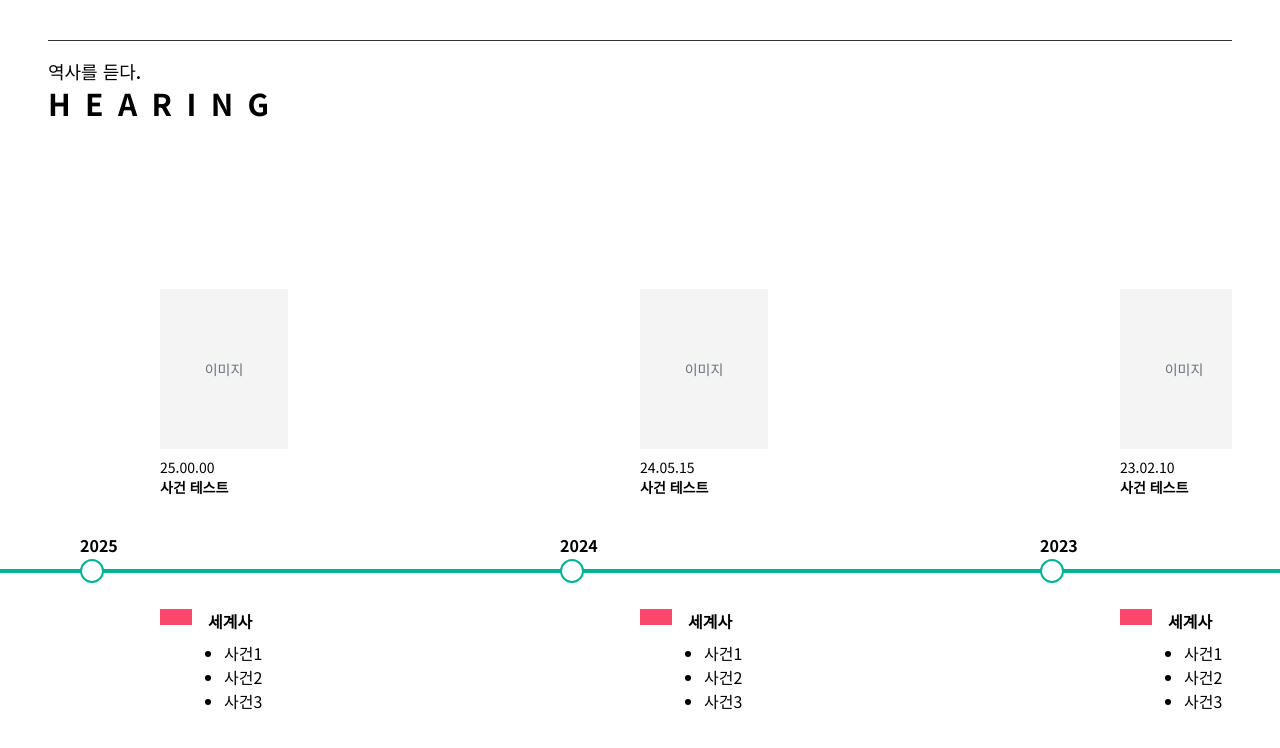
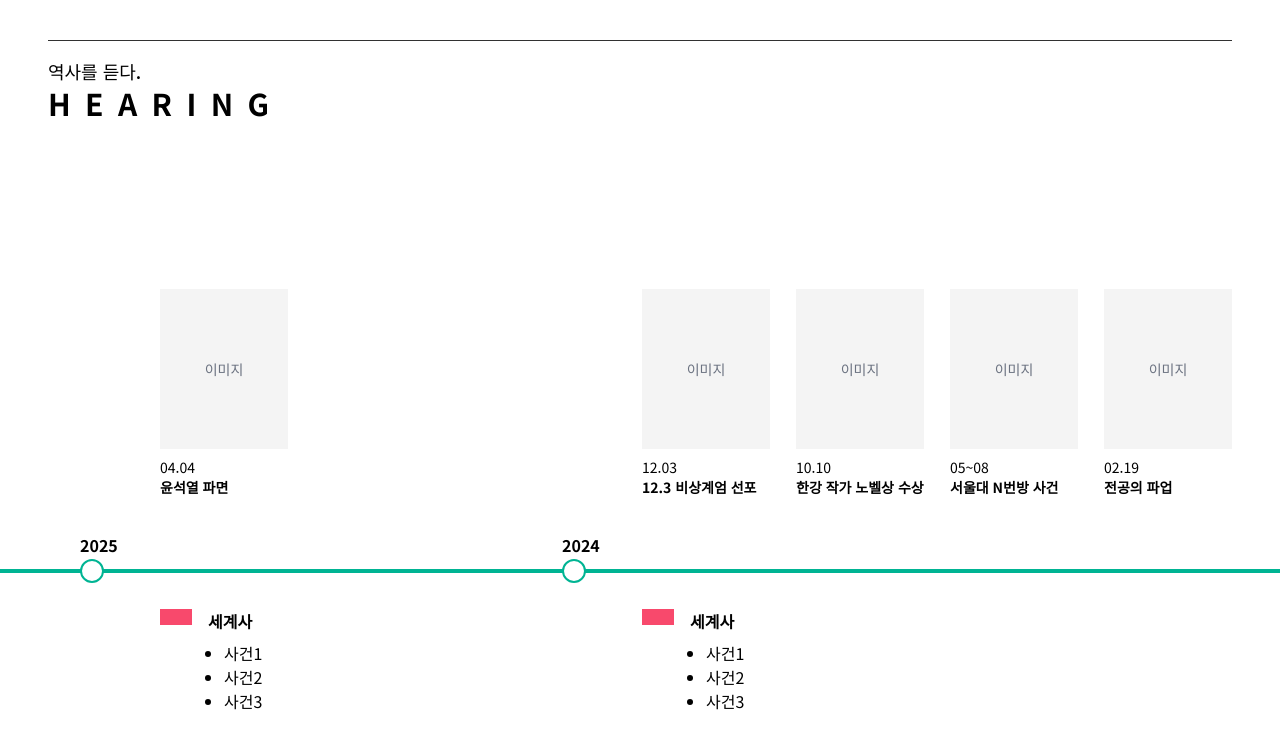
Before and after one commit to team-hearing/hearing-frontend, a Next.js app: page /timeline in a window 1280 px wide. Shown: the top 748 px of the page. Built offline with nearby package versions, Linux system fonts and the light colour scheme.

Commit message:
style: 타임라인 역사 데이터 사건 적용

```diff
--- a/src/app/timeline/components/TimelineBlock.tsx
+++ b/src/app/timeline/components/TimelineBlock.tsx
@@ -18,24 +18,27 @@ const TimelineBlock = ({ data }: { data: TimelineData }) => {
     <div className="flex flex-col items-start w-full">
       {/* 상단 영역 */}
       <div className="relative mb-24 w-full">
-        {/* 이미지 */}
+        {/* 연도별 이벤트 목록 */}
         <div className="pl-28">
-          {data.events[0] && (
-            <Link href={`/timeline/${data.events[0].id}`}>
-              <div className="w-32 h-40 bg-gray-light flex items-center justify-center text-sm text-gray-500 mb-2 cursor-pointer hover:opacity-80 transition-opacity">
-                이미지
+          <div className="flex flex-row gap-6 overflow-x-auto">
+            {data.events.map((event) => (
+              <div key={event.id} className="min-w-[130px] max-w-[180px]">
+                {/* 이미지 */}
+                <Link href={`/timeline/${event.id}`}>
+                  <div className="w-32 h-40 bg-gray-light flex items-center justify-center text-sm text-gray-500 mb-2 cursor-pointer hover:opacity-80 transition-opacity">
+                    이미지
+                  </div>
+                </Link>
+
+                {/* 제목/날짜 */}
+                <div className="text-start mb-4">
+                  <p className="text-sm font-regular">{event.date}</p>
+                  <p className="text-sm font-bold truncate">{event.title}</p>
+                </div>
               </div>
-            </Link>
-          )}
+            ))}
+          </div>
         </div>
-
-        {/* 제목/날짜 */}
-        {data.events[0] && (
-          <div className="pl-28 text-start mb-4">
-            <p className="text-sm font-regular">{data.events[0].date}</p>
-            <p className="text-sm font-bold">{data.events[0].title}</p>
-          </div>
-        )}
 
         {/* 연도 마커 */}
         <div className="absolute left-8 top-[244px] z-10">
--- a/src/app/timeline/components/timelineData.ts
+++ b/src/app/timeline/components/timelineData.ts
@@ -4,25 +4,183 @@ export const timelineData: TimelineData[] = [
   {
     year: 2025,
     events: [
-      { id: 1, date: "25.00.00", title: "사건 테스트" },
-      { id: 2, date: "", title: "사건2" },
-      { id: 3, date: "", title: "사건3" }
+      { id: 1, date: "04.04", title: "윤석열 파면" }
     ]
   },
   {
     year: 2024,
     events: [
-      { id: 4, date: "24.05.15", title: "사건 테스트" },
-      { id: 5, date: "24.08.20", title: "사건2" },
-      { id: 6, date: "24.12.25", title: "사건3" }
+      { id: 2, date: "12.03", title: "12.3 비상계엄 선포" },
+      { id: 3, date: "10.10", title: "한강 작가 노벨상 수상" },
+      { id: 4, date: "05~08", title: "서울대 N번방 사건" },
+      { id: 5, date: "02.19", title: "전공의 파업" }
     ]
   },
   {
     year: 2023,
     events: [
-      { id: 7, date: "23.02.10", title: "사건 테스트" },
-      { id: 8, date: "23.06.30", title: "사건2" },
-      { id: 9, date: "23.11.11", title: "사건3" }
+      { id: 6, date: "07.18", title: "서울서이초 교사 사망 사건" }
+    ]
+  },
+  {
+    year: 2022,
+    events: [
+      { id: 7, date: "10.29", title: "이태원 참사 발생" },
+      { id: 8, date: "05.10", title: "윤석열 대통령 취임" }
+    ]
+  },
+  {
+    year: 2021,
+    events: [
+      { id: 9, date: "08.24", title: "변희수 하사 성전환 강제전역 사건" },
+      { id: 10, date: "04.25", title: "윤여정 오스카 수상" }
+    ]
+  },
+  {
+    year: 2019,
+    events: [
+      { id: 11, date: "05.25", title: "봉준호 칸영화제 황금종려상 수상" }
+    ]
+  },
+  {
+    year: 2018,
+    events: [
+      { id: 12, date: "04.27", title: "3차 남북정상회담" },
+      { id: 13, date: "", title: "텔레그램 N번방 사건" }
+    ]
+  },
+  {
+    year: 2017,
+    events: [
+      { id: 14, date: "03.10", title: "박근혜 대통령 탄핵" }
+    ]
+  },
+  {
+    year: 2016,
+    events: [
+      { id: 15, date: "10.29", title: "박근혜 퇴진 촛불집회" }
+    ]
+  },
+  {
+    year: 2014,
+    events: [
+      { id: 16, date: "04.16", title: "세월호 참사" }
+    ]
+  },
+  {
+    year: 2008,
+    events: [
+      { id: 17, date: "06.10", title: "미국산 쇠고기 촛불시위" }
+    ]
+  },
+  {
+    year: 2007,
+    events: [
+      { id: 18, date: "10.03~05", title: "2차 남북정상회담" }
+    ]
+  },
+  {
+    year: 2000,
+    events: [
+      { id: 19, date: "06.13~15", title: "1차 남북정상회담" }
+    ]
+  },
+  {
+    year: 1997,
+    events: [
+      { id: 20, date: "12.18", title: "IMF 외환위기" }
+    ]
+  },
+  {
+    year: 1993,
+    events: [
+      { id: 21, date: "02.25", title: "문민정부 출범" }
+    ]
+  },
+  {
+    year: 1988,
+    events: [
+      { id: 22, date: "09.17", title: "서울 올림픽 개최" }
+    ]
+  },
+  {
+    year: 1987,
+    events: [
+      { id: 23, date: "06.10", title: "6월 민주항쟁" }
+    ]
+  },
+  {
+    year: 1980,
+    events: [
+      { id: 24, date: "05.18", title: "5.18 광주민주화운동" }
+    ]
+  },
+  {
+    year: 1979,
+    events: [
+      { id: 25, date: "12.12", title: "12.12 군사반란" },
+      { id: 26, date: "10.26", title: "박정희 대통령 암살" }
+    ]
+  },
+  {
+    year: 1972,
+    events: [
+      { id: 27, date: "10.17", title: "유신헌법 발표" }
+    ]
+  },
+  {
+    year: 1970,
+    events: [
+      { id: 28, date: "11.13", title: "전태일 분신 사건" }
+    ]
+  },
+  {
+    year: 1968,
+    events: [
+      { id: 29, date: "01.21", title: "김신조 청와대 습격 사건" }
+    ]
+  },
+  {
+    year: 1965,
+    events: [
+      { id: 30, date: "06.22", title: "한일협정 체결" }
+    ]
+  },
+  {
+    year: 1961,
+    events: [
+      { id: 31, date: "05.16", title: "5.16 군사정변" }
+    ]
+  },
+  {
+    year: 1960,
+    events: [
+      { id: 32, date: "04.19", title: "4.19 혁명" }
+    ]
+  },
+  {
+    year: 1953,
+    events: [
+      { id: 33, date: "07.27", title: "휴전협정" }
+    ]
+  },
+  {
+    year: 1950,
+    events: [
+      { id: 34, date: "06.25", title: "한국전쟁" }
+    ]
+  },
+  {
+    year: 1948,
+    events: [
+      { id: 35, date: "08.15", title: "대한민국 정부 수립" },
+      { id: 36, date: "04.03", title: "제주 4.3 사건" }
+    ]
+  },
+  {
+    year: 1945,
+    events: [
+      { id: 37, date: "08.15", title: "광복" }
     ]
   }
 ];
```
